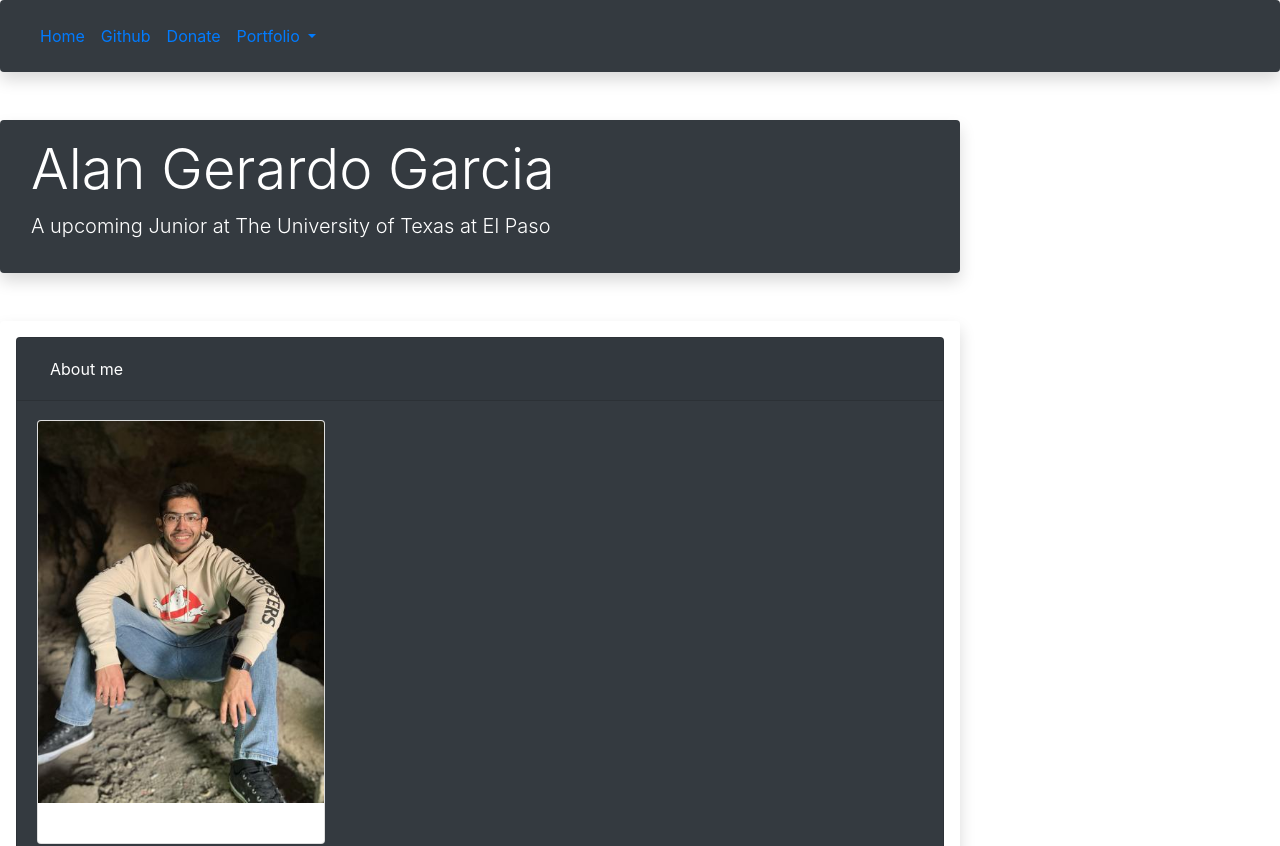
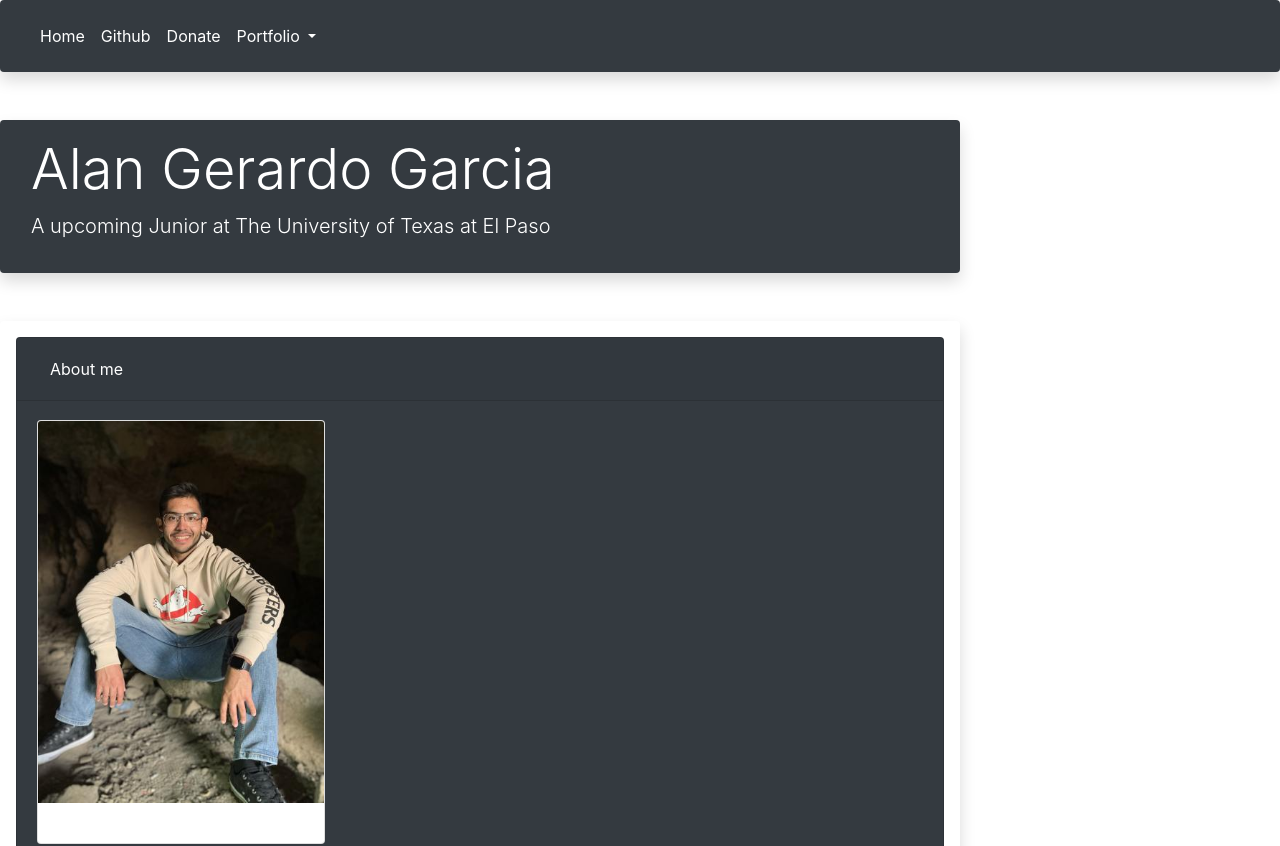
Before and after one commit to GmoneyAlan/portfolio, an Angular app: page / in a window 1280 px wide. Shown: the top 846 px of the page. Built offline with nearby package versions, Linux system fonts and the light colour scheme.

Commit message:
submodule change 1

```diff
--- a/src/app/navbar/navbar.component.html
+++ b/src/app/navbar/navbar.component.html
@@ -7,16 +7,16 @@
     <div class="collapse navbar-collapse" id="navbarSupportedContent">
         <ul class="navbar-nav mr-auto">
             <li class="nav-item active">
-                <a class="nav-link" href="http://localhost:4200">Home <span class="sr-only">(current)</span></a>
+                <a class="nav-link text-white" href="http://localhost:4200">Home <span class="sr-only">(current)</span></a>
             </li>
             <li class="nav-item">
-                <a class="nav-link" href="https://github.com/GmoneyAlan" target="_blank">Github</a>
+                <a class="nav-link text-white" href="https://github.com/GmoneyAlan" target="_blank">Github</a>
             </li>
             <li class="nav-item">
-                <a class="nav-link" href="http://localhost:4200/donate">Donate</a>
+                <a class="nav-link text-white" href="http://localhost:4200/donate">Donate</a>
             </li>
             <li class="nav-item dropdown">
-                <a class="nav-link dropdown-toggle" href="#" id="navbarDropdown" role="button" data-toggle="dropdown" aria-haspopup="true" aria-expanded="false">
+                <a class="nav-link dropdown-toggle text-white" href="#" id="navbarDropdown" role="button" data-toggle="dropdown" aria-haspopup="true" aria-expanded="false">
             Portfolio
           </a>
                 <div class="dropdown-menu" aria-labelledby="navbarDropdown">
```
Also changed, not shown: 1 other file (tests, documents, lock files or other folders).
